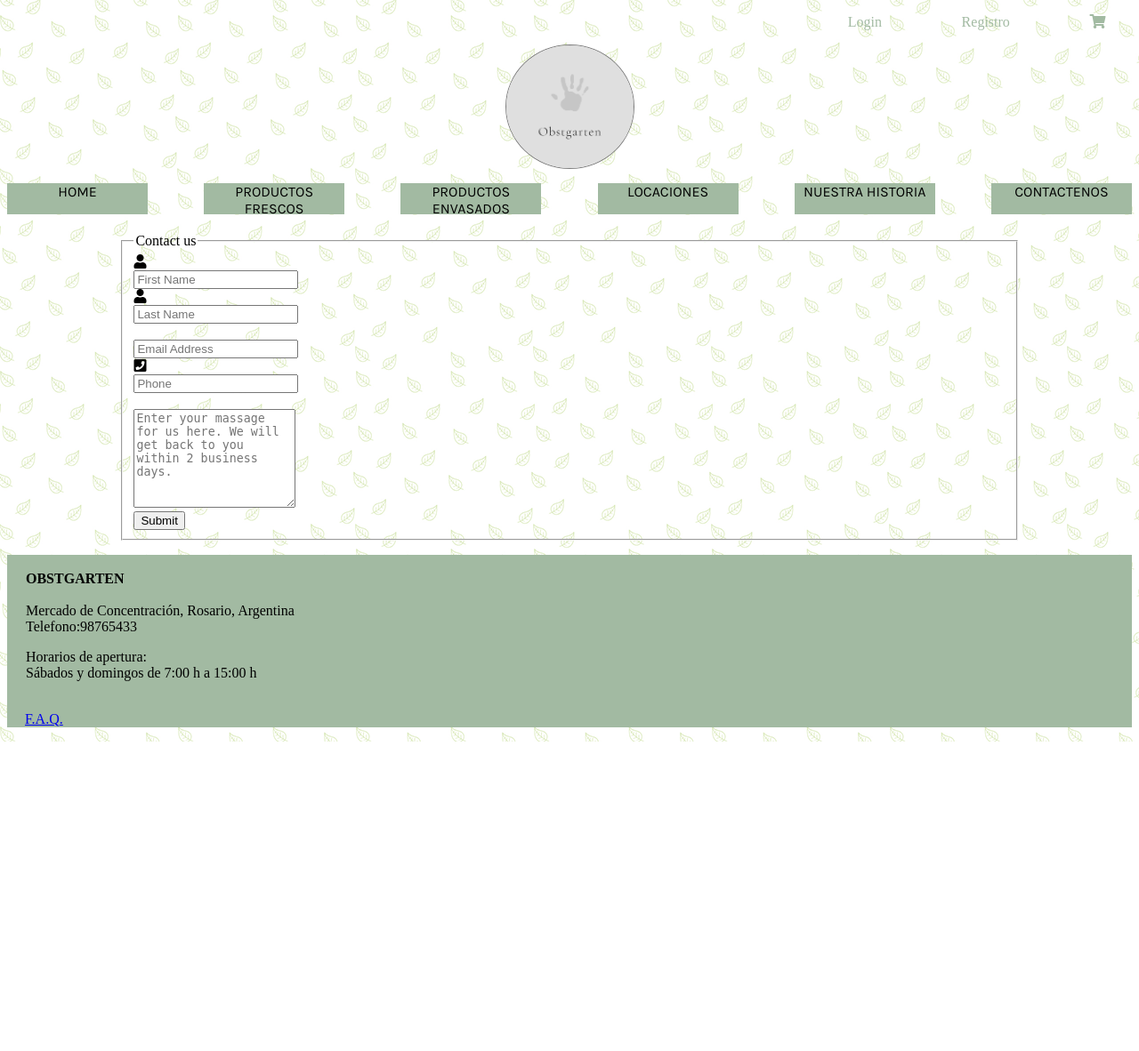
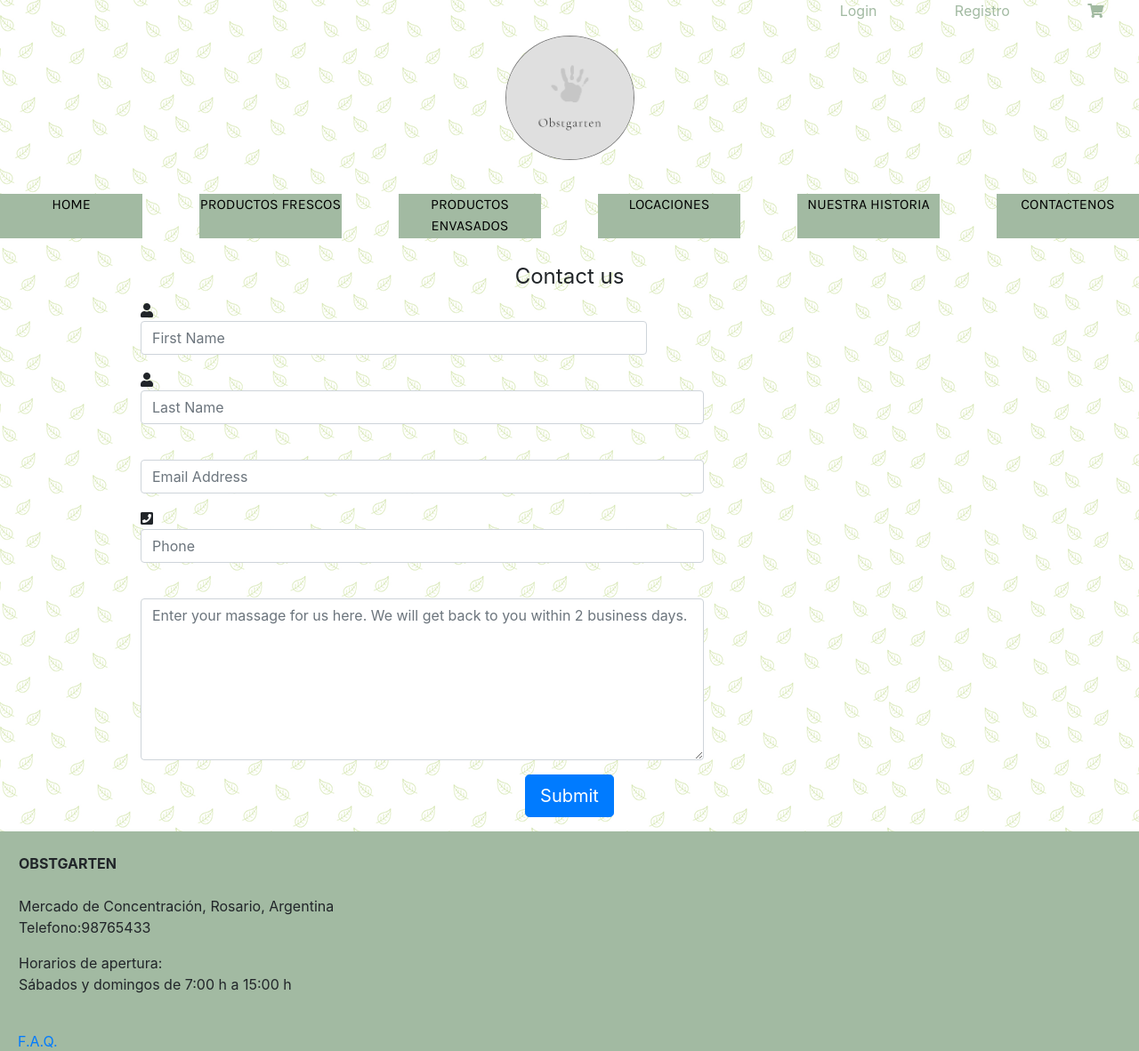
Before and after one commit to JoaquinLampe/grupo5-new-ecommerce, a PHP site: page /formulario_de_contacto.php in a window 1280 px wide. Shown: the top 1182 px of the page at 89% size. Before the commit the page ends 834 px from the top, so only its background shows below. Run offline with PHP 8.4, Linux system fonts and the light colour scheme.

Commit message:
solucione el problema que nos estaba generando las paginas en las que referenciabamos a bootstrap

```diff
--- a/css/styleUnico.css
+++ b/css/styleUnico.css
@@ -337,6 +337,7 @@ footer ul li{
     div.container {
     width: 80%;
     margin: 0 auto;
+    margin-top: 1.5%;
     }
 
     .toggle-nav {
@@ -353,7 +354,8 @@ footer ul li{
        float: left;
        width: 12.5%;
        margin-right: 5%;
-       height: 35px;
+       height: 50px;
+       margin-top: 3%;
        vertical-align: middle;
        font-family: "Karla", sans-serif;
     }
@@ -619,3 +621,8 @@ footer ul li{
       top: 115px;
     }
 }
+
+/* Formulario de contacto */
+#fname {
+  width: 90%;
+}
--- a/formulario_de_contacto.php
+++ b/formulario_de_contacto.php
@@ -4,14 +4,16 @@
   <meta charset="utf-8">
   <title>Obstgarten</title>
   <meta name="viewport" content="width=device-width, initial-scale=1.0">
-  <link rel="stylesheet" href="css/styleUnico.css">
+  <link rel="stylesheet" href="https://stackpath.bootstrapcdn.com/bootstrap/4.3.1/css/bootstrap.min.css" integrity="sha384-ggOyR0iXCbMQv3Xipma34MD+dH/1fQ784/j6cY/iJTQUOhcWr7x9JvoRxT2MZw1T" crossorigin="anonymous">
   <link rel="stylesheet" href="https://use.fontawesome.com/releases/v5.7.0/css/all.css" integrity="sha384-lZN37f5QGtY3VHgisS14W3ExzMWZxybE1SJSEsQp9S+oqd12jhcu+A56Ebc1zFSJ" crossorigin="anonymous">
   <link href="https://fonts.googleapis.com/css?family=Karla&display=swap" rel="stylesheet">
+  <link rel="stylesheet" href="css/styleUnico.css">
 
 </head>
   <body>
 
 <?php include_once ("header.html") ?>
+
 <div class="container">
 <div class="row">
     <div class="col-md-12">
--- a/login.php
+++ b/login.php
@@ -30,10 +30,11 @@ if ($_POST) {
   <meta charset="UTF-8">
   <meta name="viewport" content="width=device-width, initial-scale=1.0">
   <meta http-equiv="X-UA-Compatible" content="ie=edge">
-  <link rel="stylesheet" href="css/styleUnico.css">
   <link rel="stylesheet" href="https://stackpath.bootstrapcdn.com/bootstrap/4.3.1/css/bootstrap.min.css" integrity="sha384-ggOyR0iXCbMQv3Xipma34MD+dH/1fQ784/j6cY/iJTQUOhcWr7x9JvoRxT2MZw1T" crossorigin="anonymous">
   <link rel="stylesheet" href="https://use.fontawesome.com/releases/v5.7.0/css/all.css" integrity="sha384-lZN37f5QGtY3VHgisS14W3ExzMWZxybE1SJSEsQp9S+oqd12jhcu+A56Ebc1zFSJ" crossorigin="anonymous">
   <link href="https://fonts.googleapis.com/css?family=Karla&display=swap" rel="stylesheet">
+  <link rel="stylesheet" href="css/styleUnico.css">
+
 
   <title>Login</title>
 </head>
--- a/producto_unitario.php
+++ b/producto_unitario.php
@@ -91,7 +91,6 @@
            <?php endforeach; ?>
        </ul>
 
-   // code...
  } ?>
  </div>
 
```
